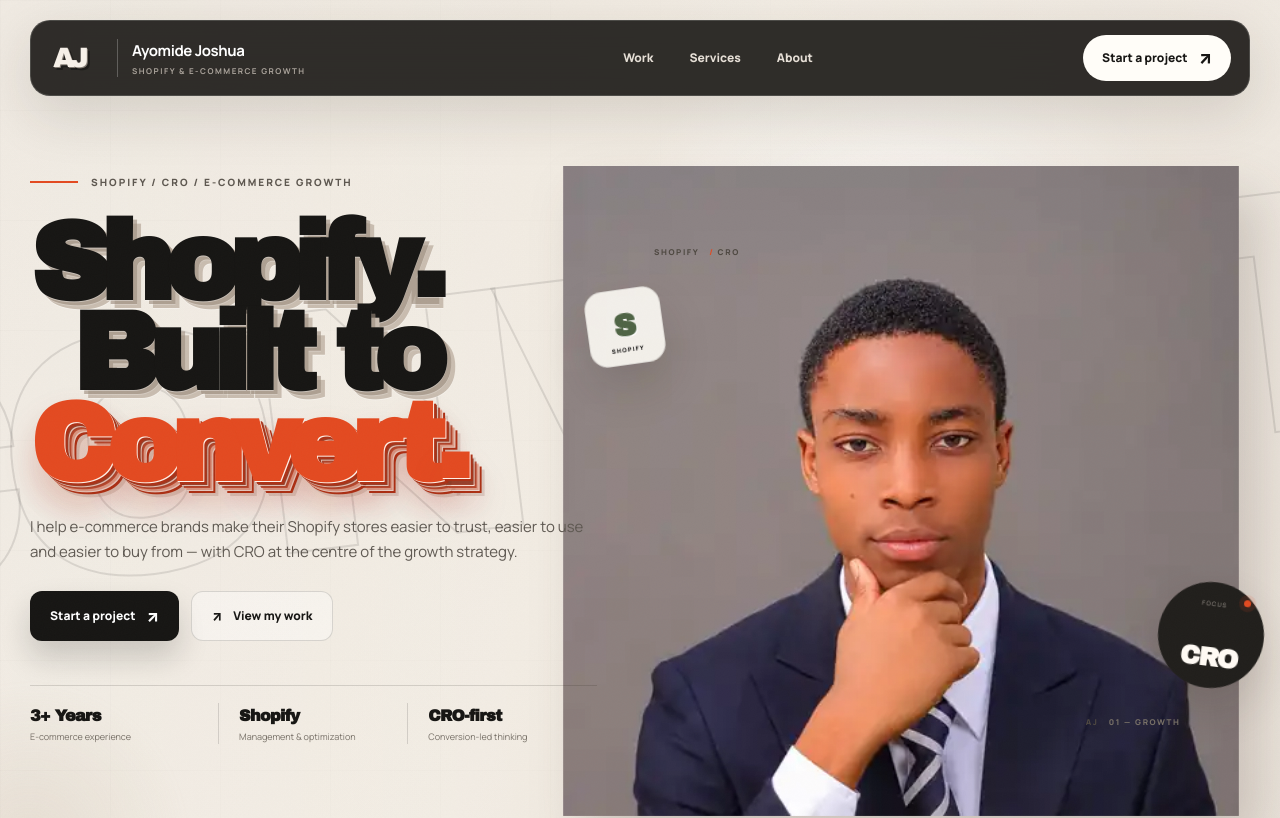
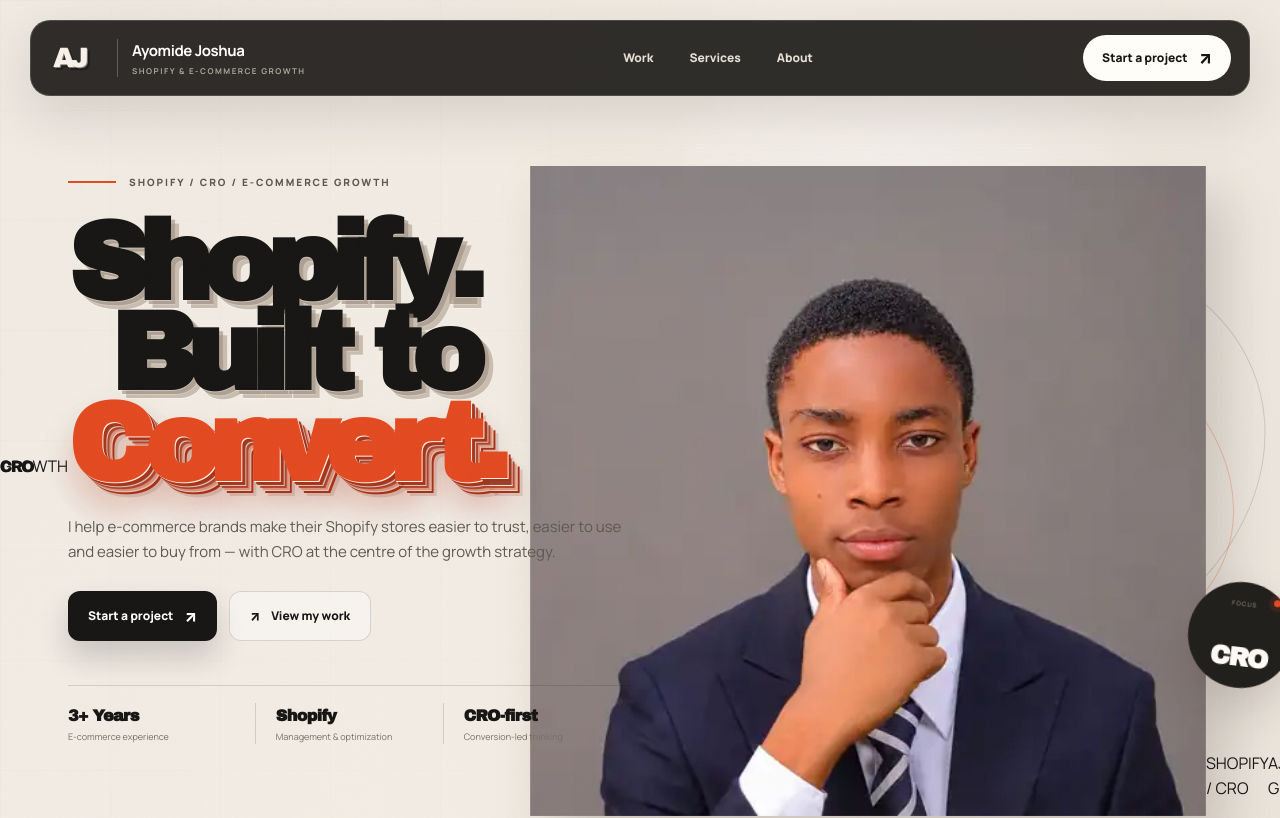
Before and after one commit to j0shua-ben/Ayomide-Joshua, a Next.js app: page / in a window 1280 px wide. Shown: the top 818 px of the page. Built offline with nearby package versions, Linux system fonts and the light colour scheme.

Commit message:
refine: rebuild header and hero composition

```diff
--- a/app/page.jsx
+++ b/app/page.jsx
@@ -25,7 +25,7 @@ export default function Home() {
       root.style.setProperty('--my', `${(event.clientY / window.innerHeight - 0.5) * 2}`)
     }
 
-    const onScroll = () => setScrolled(window.scrollY > 48)
+    const onScroll = () => setScrolled(window.scrollY > 56)
 
     window.addEventListener('pointermove', onMove, { passive: true })
     window.addEventListener('scroll', onScroll, { passive: true })
@@ -44,7 +44,7 @@ export default function Home() {
       <header className={`nav ${scrolled ? 'nav-scrolled' : ''} ${menuOpen ? 'menu-open' : ''}`}>
         <div className="container nav-inner">
           <a className="brand" href="#top" onClick={closeMenu} aria-label="Ayomide Joshua home">
-            <span className="brand-mark" aria-hidden="true">AJ</span>
+            <span className="brand-mark" aria-hidden="true"><span>A</span><span>J</span></span>
             <span className="brand-copy">
               <strong>Ayomide Joshua</strong>
               <small>Shopify &amp; E-commerce Growth</small>
@@ -75,10 +75,10 @@ export default function Home() {
         <section className="hero" aria-labelledby="hero-title">
           <div className="hero-noise" aria-hidden="true" />
           <div className="hero-grid" aria-hidden="true" />
-          <div className="hero-glow hero-glow-one" aria-hidden="true" />
-          <div className="hero-glow hero-glow-two" aria-hidden="true" />
-          <div className="hero-word hero-word-back" aria-hidden="true">CONVERT</div>
-          <div className="hero-word hero-word-front" aria-hidden="true">GROWTH</div>
+          <div className="hero-orbit orbit-one" aria-hidden="true" />
+          <div className="hero-orbit orbit-two" aria-hidden="true" />
+          <div className="hero-word" aria-hidden="true">CRO</div>
+          <div className="hero-word-small" aria-hidden="true">GROWTH</div>
 
           <div className="container hero-inner">
             <div className="hero-copy-block">
@@ -87,7 +87,7 @@ export default function Home() {
                 <span>Shopify / CRO / E-commerce growth</span>
               </div>
 
-              <h1 id="hero-title" className="hero-title" aria-label="Shopify. Built to convert.">
+              <h1 id="hero-title" className="hero-title">
                 <span className="title-line" data-text="Shopify.">Shopify<span className="title-dot">.</span></span>
                 <span className="title-line title-offset" data-text="Built to">Built to</span>
                 <span className="title-line accent-title" data-text="Convert.">Convert<span className="title-dot">.</span></span>
@@ -120,24 +120,20 @@ export default function Home() {
 
             <div className="hero-visual" aria-label="Ayomide Joshua — Shopify and e-commerce growth specialist">
               <div className="portrait-stage">
+                <div className="portrait-backdrop" aria-hidden="true" />
+                <div className="portrait-depth" aria-hidden="true" />
                 <div className="portrait-ring ring-one" aria-hidden="true" />
                 <div className="portrait-ring ring-two" aria-hidden="true" />
-                <div className="portrait-shadow" aria-hidden="true" />
                 <img src="/ayomide-headshot.svg" alt="Ayomide Joshua in a navy suit" className="portrait" />
 
-                <div className="visual-label visual-label-top">SHOPIFY <span>/</span> CRO</div>
-                <div className="visual-label visual-label-bottom">AJ <span>01 — GROWTH</span></div>
+                <div className="visual-tag visual-tag-top">SHOPIFY <span>/</span> CRO</div>
+                <div className="visual-tag visual-tag-bottom">AJ <span>01 — GROWTH</span></div>
               </div>
 
               <div className="floating-chip chip-cro" aria-hidden="true">
                 <span>FOCUS</span>
                 <strong>CRO</strong>
                 <i />
-              </div>
-
-              <div className="floating-chip chip-shopify" aria-hidden="true">
-                <strong>S</strong>
-                <span>SHOPIFY</span>
               </div>
             </div>
           </div>
```
